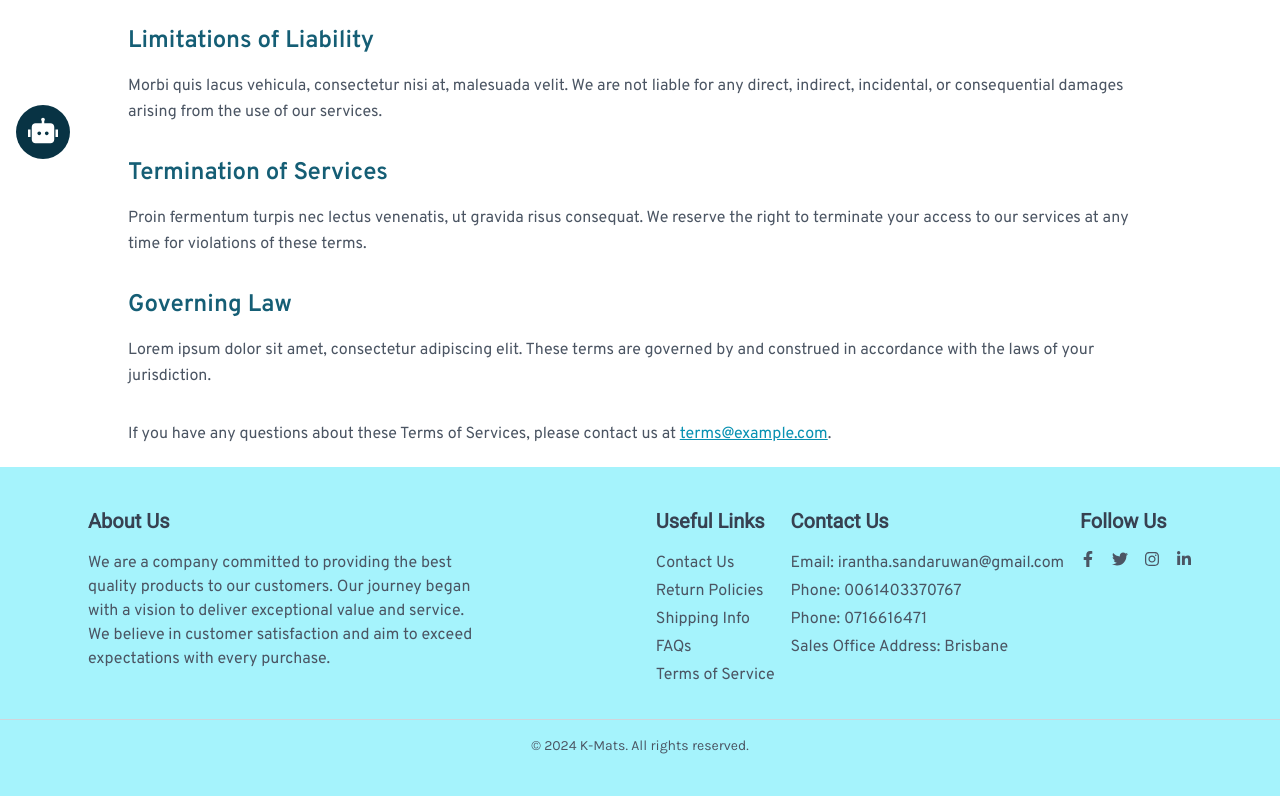
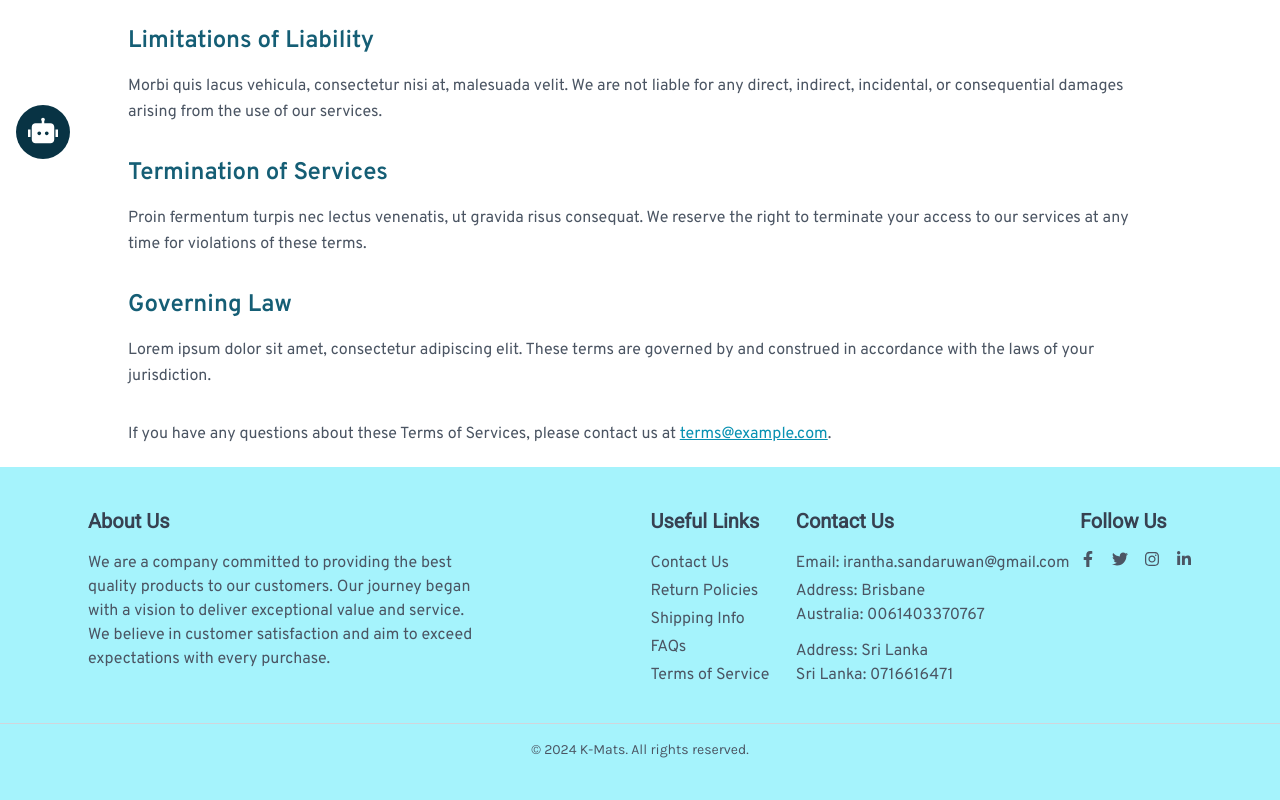
Before and after one commit to SahanDev00/crystal, a React (Create React App) app: page /terms-of-service in a window 1280 px wide. Shown: the part 625-1425 px from the top of the page. Built offline with nearby package versions, Linux system fonts and the light colour scheme.

Commit message:
Update Footer.jsx

```diff
--- a/src/components/Footer.jsx
+++ b/src/components/Footer.jsx
@@ -17,7 +17,7 @@ const Footer = () => {
         </div>
 
         {/* Useful Links */}
-        <div className='mb-8 md:mb-0'>
+        <div className='mb-8 md:mb-0 pr-4'>
           <h2 className='text-xl font-bold text-gray-700 mb-4 font-roboto'>Useful Links</h2>
           <ul className='space-y-1'>
             <Link to='/contact-us'>
@@ -44,15 +44,19 @@ const Footer = () => {
           <p className='text-gray-600 mb-1'>
             Email: irantha.sandaruwan@gmail.com
           </p>
-          <p className='text-gray-600 mb-1'>
-            Phone: 0061403370767
+          <p className='text-gray-600'>
+            Address: Brisbane
           </p>
           <p className='text-gray-600 mb-1'>
-            Phone: 0716616471
+            Australia: 0061403370767
           </p>
-          <p className='text-gray-600'>
-            Sales Office Address: Brisbane
+          <p className='text-gray-600 mt-3'>
+            Address: Sri Lanka
           </p>
+          <p className='text-gray-600 mb-1'>
+            Sri Lanka: 0716616471
+          </p>
+
         </div>
 
         {/* Social Media Links */}
```
